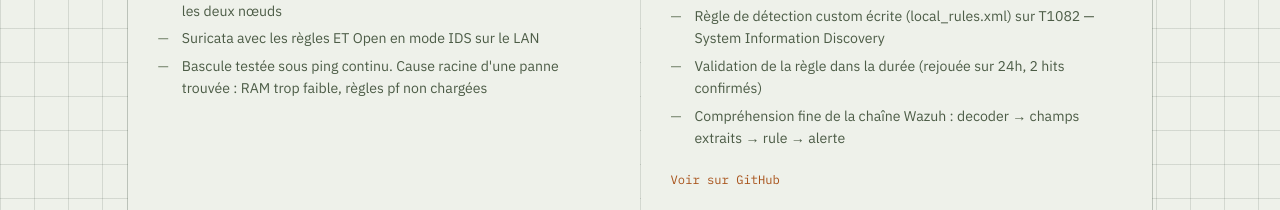
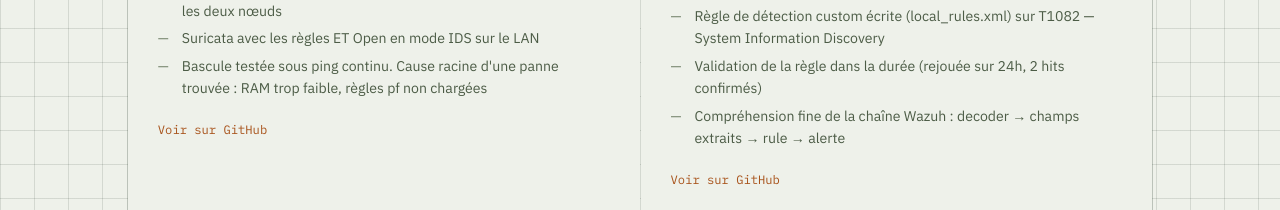
Before and after one commit to djeyoboue44-glitch/djeyoboue44-glitch.github.io, a plain HTML site: page index.html in a window 1280 px wide. Shown: the part 4120-4330 px from the top of the page. Drawn offline with Linux system fonts and the light colour scheme.

Commit message:
Lien vers le dépôt pfsense-ha-suricata-lab
Co-Authored-By: Claude Opus 5.5 <noreply@anthropic.com>
Claude-Session: https://claude.ai/code/session_013MCoe55XjLhzjt7s4hMcYC

```diff
--- a/index.html
+++ b/index.html
@@ -555,6 +555,7 @@ footer a:hover{color:var(--ink);}
           <li>Suricata avec les règles ET Open en mode IDS sur le LAN</li>
           <li>Bascule testée sous ping continu. Cause racine d'une panne trouvée : RAM trop faible, règles pf non chargées</li>
         </ul>
+        <a class="sheet-link" href="https://github.com/djeyoboue44-glitch/pfsense-ha-suricata-lab" target="_blank">Voir sur GitHub</a>
       </div>
 
       <div class="sheet sheet-personal">
```
